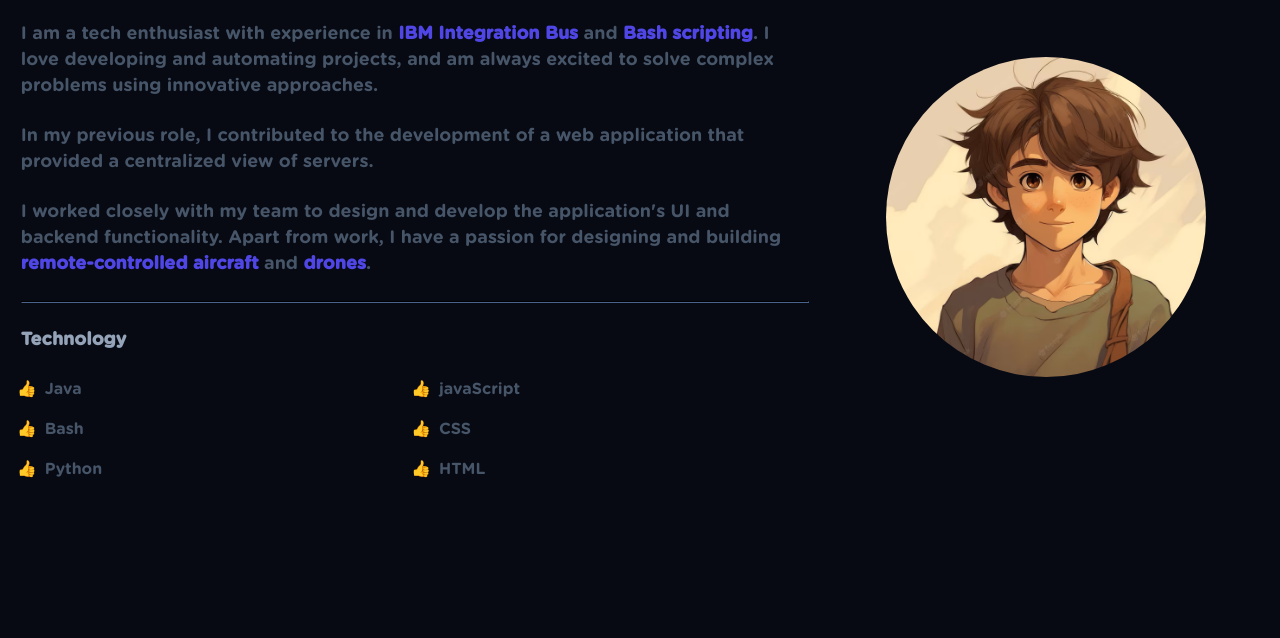
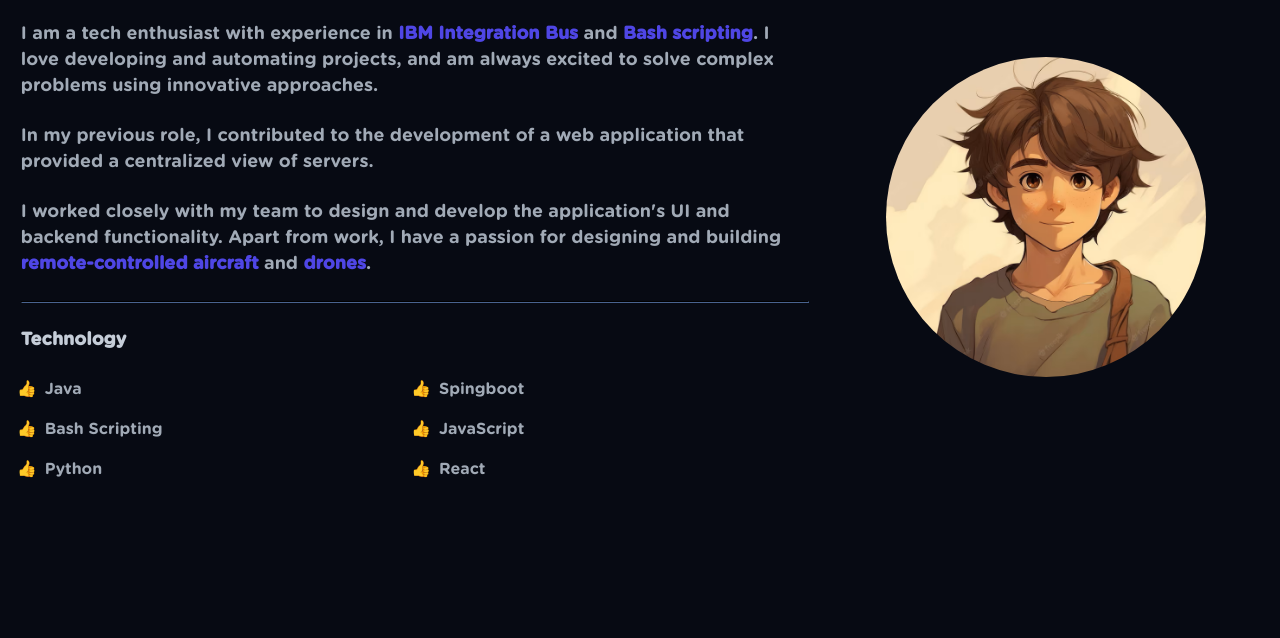
Before and after one commit to mamidalaramu/mamidalaramu.github.io, a website built with Vite: page index.html in a window 1280 px wide. Shown: the part 720-1358 px from the top of the page. Built offline with nearby package versions, Linux system fonts and the light colour scheme.

Commit message:
Update dependencies, and readme

```diff
--- a/index.html
+++ b/index.html
@@ -165,13 +165,13 @@
           <div class="about__ul-container">
             <ul class="about__ul">
               <li class="about__list">Java</li>
-              <li class="about__list">Bash</li>
+              <li class="about__list">Bash Scripting</li>
               <li class="about__list">Python</li>
             </ul>
             <ul class="about__ul">
-              <li class="about__list">javaScript</li>
-              <li class="about__list">CSS</li>
-              <li class="about__list">HTML</li>
+              <li class="about__list">Spingboot</li>
+              <li class="about__list">JavaScript</li>
+              <li class="about__list">React</li>
             </ul>
           </div>
         </div>
--- a/package.json
+++ b/package.json
@@ -1,7 +1,7 @@
 {
   "name": "portfolio",
   "private": true,
-  "version": "0.0.0",
+  "version": "0.0.1",
   "homepage": "https://mamidalaramu.github.io/mamidalaramu.github.io",
   "type": "module",
   "scripts": {
@@ -12,6 +12,6 @@
   },
   "devDependencies": {
     "gh-pages": "^6.0.0",
-    "vite": "^4.3.9"
+    "vite": "^5.1.4"
   }
 }
--- a/styles/style.css
+++ b/styles/style.css
@@ -11,8 +11,8 @@
 :root {
   --clr-dark: #070a13;
   --clr-light: #f1f5f9;
-  --clr-slate400: #94a3b8;
-  --clr-slate600: #475569;
+  --clr-slate400: #c5cdd8;
+  --clr-slate600: #a1aab6;
   --clr-slate800: #1e293b;
   --clr-rose: #e11d48;
   --clr-indigo: #4f46e5;
@@ -69,7 +69,7 @@ html {
   --clr-dark: #f1f5f9 */
 .light-mode {
   --clr-light: #070a13;
-  --clr-dark: #e1f2f7;
+  --clr-dark: #caf8e9;
   --clr-slate400: #1e293b;
   --clr-slate600: #1e293b;
   --clr-slate800: #1e293b;
```
Also changed, not shown: README.md, 2 other files.
